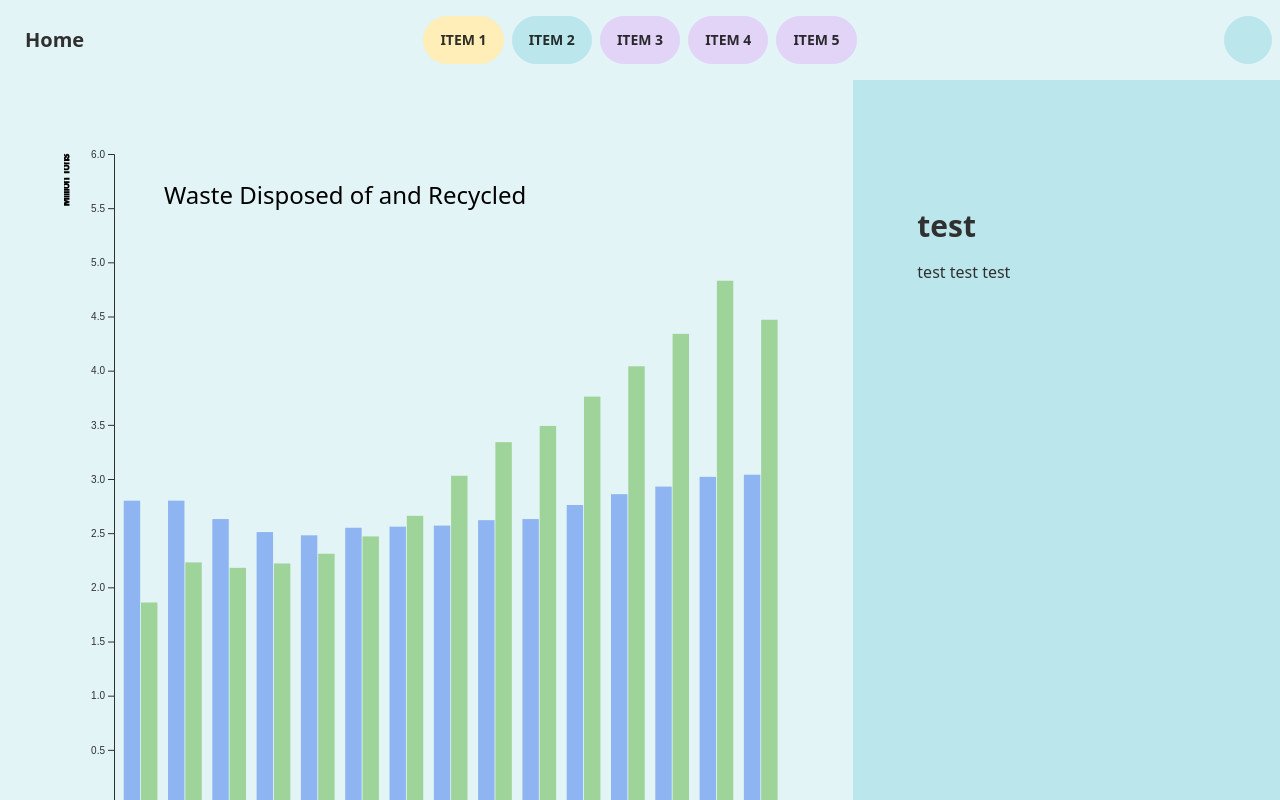
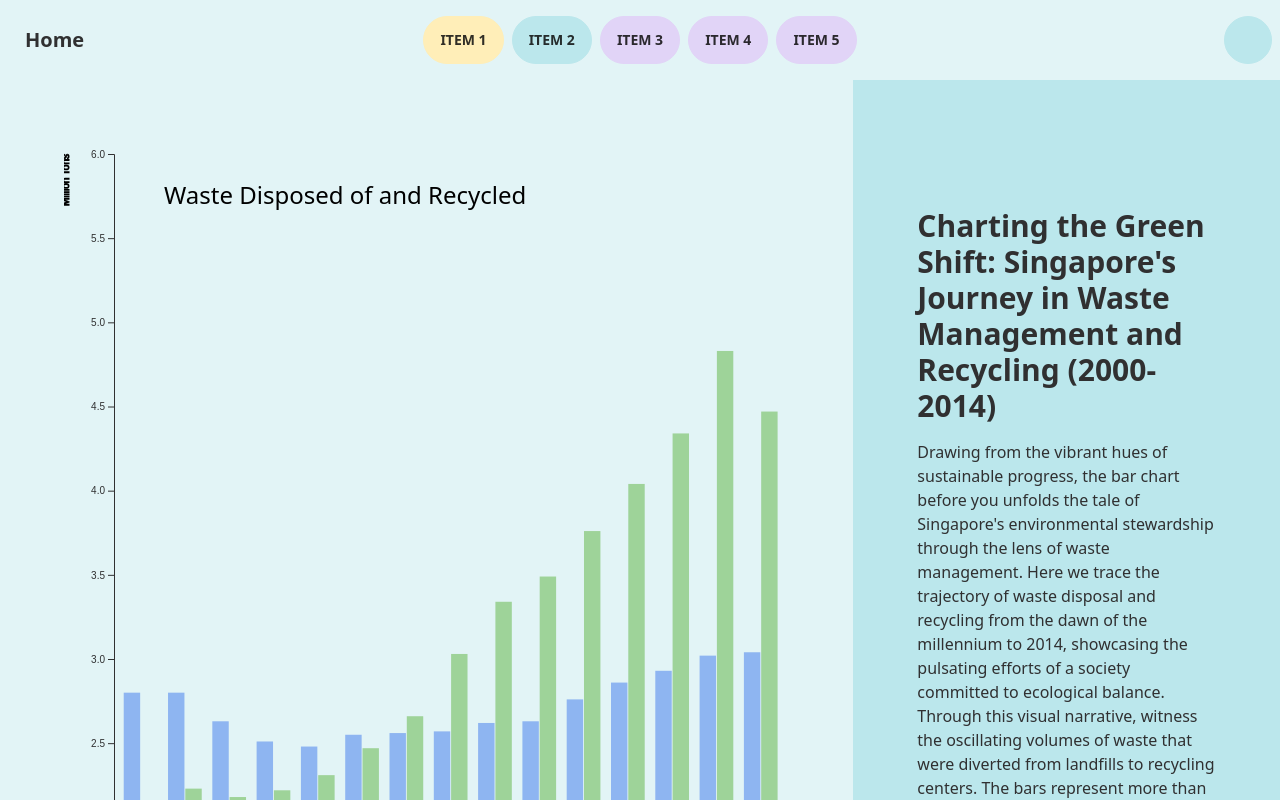
Before and after one commit to 9vek/IN6221-Group-Project, a Vue app: page /2 in a window 1280 px wide. Built offline with nearby package versions, Linux system fonts and the light colour scheme; some icons are missing.

Commit message:
add text for p2

```diff
--- a/src/data/text.ts
+++ b/src/data/text.ts
@@ -17,3 +17,11 @@ export const p1Text2 = `
 Toxic waste recycling sites are concentrated on the West Coast.
 The handling, transportation, treatment and disposal of toxic industrial waste are controlled under the Environmental Public Health (Toxic Industrial Waste) Regulations. Hence, the number of sites authorized to handle toxic waste is limited and shows a more concentrated distribution.
 `
+
+export const p2Text = `
+Drawing from the vibrant hues of sustainable progress, the bar chart before you unfolds the tale of Singapore's environmental stewardship through the lens of waste management. Here we trace the trajectory of waste disposal and recycling from the dawn of the millennium to 2014, showcasing the pulsating efforts of a society committed to ecological balance.
+
+Through this visual narrative, witness the oscillating volumes of waste that were diverted from landfills to recycling centers. The bars represent more than mere statistics; they are the milestones of a nation's relentless pursuit of recycling over disposal, a testament to the eco-conscious spirit woven into the fabric of Singapore's urban landscape.
+
+As the chart climbs, it invites us to reflect not only on the waste we generate but also on the strides we have taken to reclaim and repurpose it. This is the story of Singapore's green journey, charted through data, inviting us to ponder our role in the global effort to nurture our planet.
+`
--- a/src/views/Page2.vue
+++ b/src/views/Page2.vue
@@ -1,11 +1,12 @@
 <script setup lang='ts'>
 import BarChart from '../components/charts/BarChart.vue'
-import LineChart from '../components/charts/LineChart.vue'
 import TextWithTitle from '../components/charts/TextWithTitle.vue';
 import { ref } from 'vue'
 const wasteDisposedRecycledTitle = ref("Waste Disposed of and Recycled")
 const wasteDisposedRecycledY = ref("Million Tons")
 const wasteDisposedRecycled = ref('./src/data/csv/WasteDisposedOfAndRecycledAnnual.csv')
+
+import { p2Text } from '../data/text';
 
 const solidFilled = ref('./src/data/csv/SolidWasteManagementTotalWasteLandfilledAnnual.csv')
 const solidFilledTitle = ref("Total Waste Landfilled")
@@ -25,7 +26,7 @@ const solidEnergy = ref('./src/data/csv/SolidWasteManagementEnergyProducedFromIn
       <!-- <LineChart :file="solidFilled" :title="solidFilledTitle" :y-text="solidFilledY" /> -->
       <!-- <LineChart :file="solidEnergy" :title="solidEnergyTitle" :y-text="solidEnergyY" /> -->
     </div>
-    <TextWithTitle :title="'test'" :text="'test test test'" />
+    <TextWithTitle :title="'Charting the Green Shift: Singapore\'s Journey in Waste Management and Recycling (2000-2014)'" :text="p2Text" />
   </div>
 </template>
 
```
